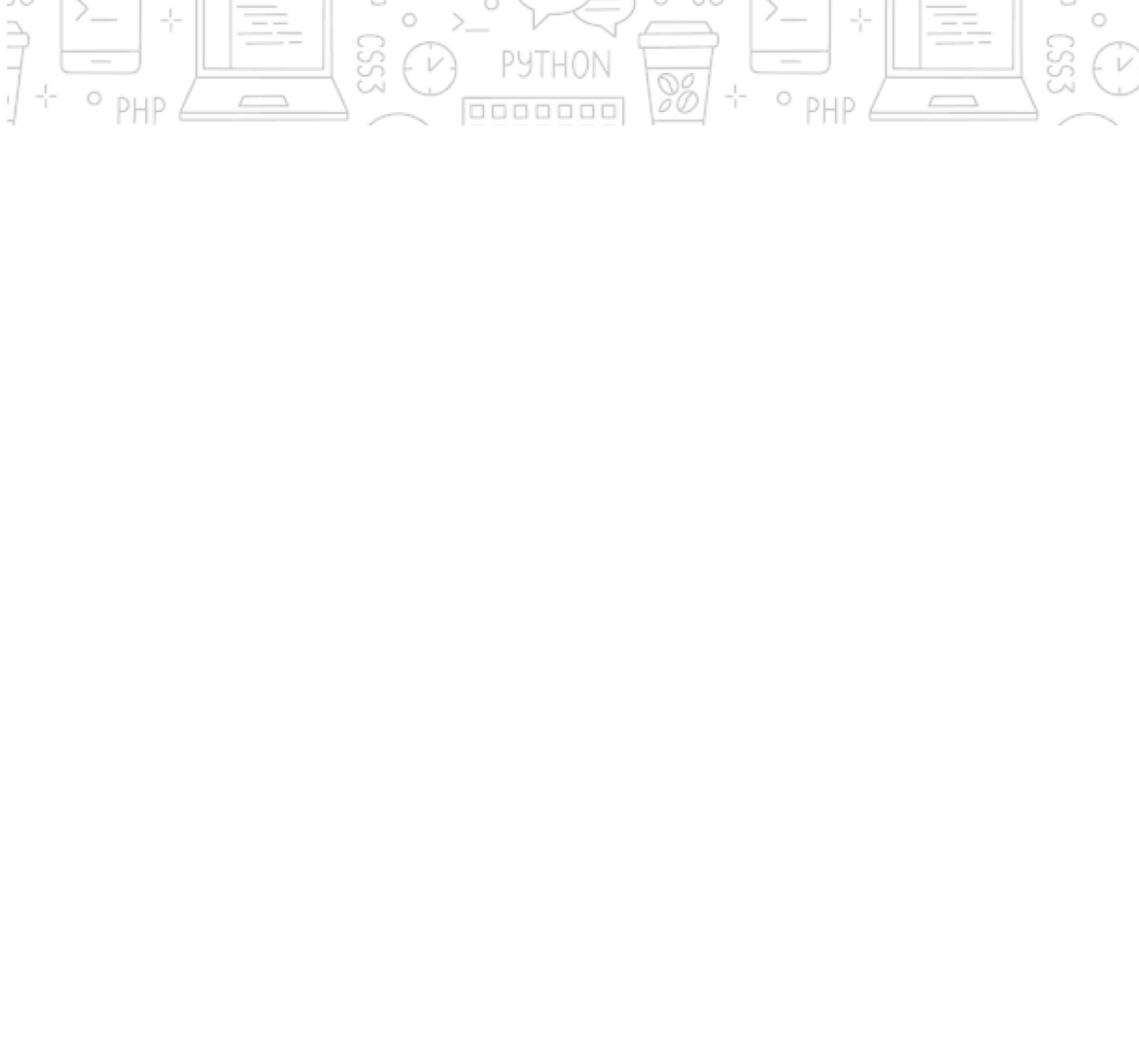
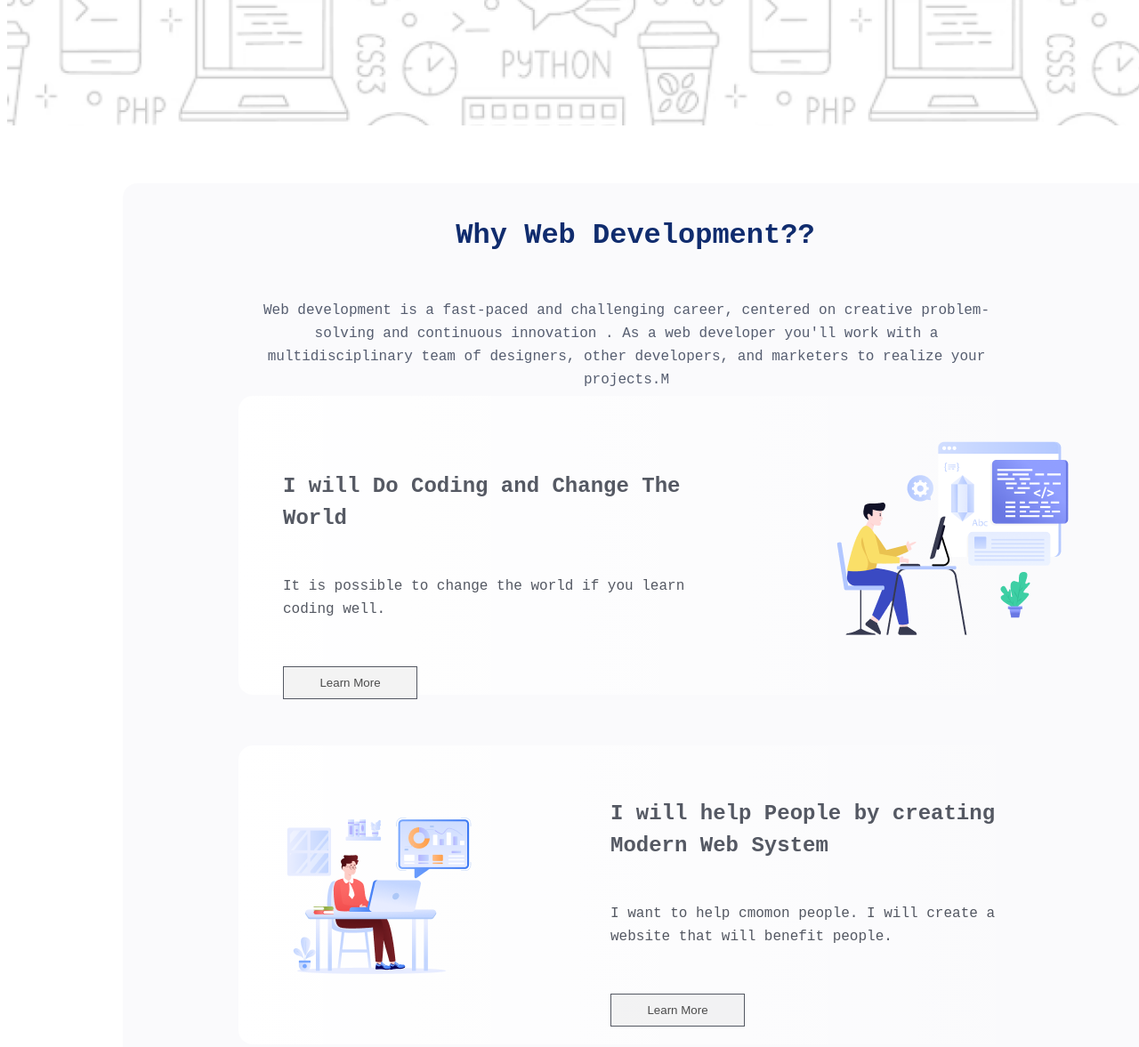
Before and after one commit to Mdjuelmia37/My-new-assignment, a plain HTML site: page index.html in a window 1280 px wide. Shown: the part 517-1694 px from the top of the page at 89% size. Before the commit the page ends 800 px from the top, so only its background shows below. Drawn offline with Linux system fonts and the light colour scheme.

Commit message:
added second page design

```diff
--- a/index.html
+++ b/index.html
@@ -1,15 +1,17 @@
 <!DOCTYPE html>
 <html lang="en">
+
 <head>
     <meta charset="UTF-8">
     <meta name="viewport" content="width=device-width, initial-scale=1.0">
     <title>Assignment-1</title>
     <link rel="stylesheet" href="style/style.css">
 </head>
+
 <body>
     <section id="honda">
         <dib class="honda-content">
-        <img class="image-style"src="assets/Group.png" alt="">
+            <img class="image-style" src="assets/Group.png" alt="">
             <p class="title">"In the near future, I hope to become a Developer."</p>
             <h1>Lorem ipsum dolor sit amet.</h1>
             <p></p>
@@ -19,5 +21,45 @@
 
         </dib>
     </section>
+    <main>
+        <section class="page">
+            <div class="page-content">
+                <h1 class="page-title">Why Web Development??</h1>
+                <p class="page-discription">Web development is a fast-paced and challenging career, centered on
+                    creative problem-solving and continuous innovation . As a web developer you'll work with a
+                    multidisciplinary team of designers, other developers, and marketers to realize your projects.M</p>
+            </div>
+            <div class="team">
+                <div class="team-banner1">
+                    <h2 class="team-title">I will Do Coding and Change The World</h2>
+                    <p class="team-discription">It is possible to change the world if you learn coding well.</p>
+                    <a href=""><button class="btn2">Learn More</button></a>
+                </div>
+                <img class="layer" src="assets/Layer_1.png" alt="">
+            </div>
+
+            <div class="team2">
+                <img class="layer2" src="assets/Group 3.png" alt="">
+                <div class="team-banner2">
+                    <h2 class="team-title">I will help People by creating Modern Web System</h2>
+                    <p class="team-discription">I want to help cmomon people. I will create a website that will benefit
+                        people. </p>
+                    <a href=""><button class="btn2">Learn More</button></a>
+                </div>
+
+            </div>
+
+            <div class="team">
+                <div class="team-banner1">
+                    <h2 class="team-title">I will Do Coding and Change The World</h2>
+                    <p class="team-discription">It is possible to change the world if you learn coding well.</p>
+                    <a href=""><button class="btn2">Learn More</button></a>
+                </div>
+                <img class="layer1" src="assets/Group 4.png" alt="">
+            </div>
+
+        </section>
+    </main>
 </body>
+
 </html>
--- a/style/style.css
+++ b/style/style.css
@@ -50,3 +50,129 @@ line-height: 26px;
 letter-spacing: 0%;
 text-align: center;
 }
+.page {
+    border-radius: 16px;
+    background-color: rgba(13, 37, 92, 0.02);
+    ;
+    width: 1200px;
+    height: 1295px;
+
+    margin-left: 130px;
+    margin-right: 140px;
+    margin-top: 65px;
+}
+
+.page-title {
+    color: rgb(16, 44, 110);
+    font-family: "Azeret Mono", monospace;
+    font-size: 32px;
+    width: 852px;
+    height: 39px;
+    padding-top: 40px;
+    padding-left: 150px;
+    font-weight: 700;
+    line-height: 37px;
+    letter-spacing: 0%;
+    text-align: center;
+
+}
+
+.page-discription {
+    color: rgb(17, 28, 53);
+    font-family: "Azeret Mono", monospace;
+    font-size: 16px;
+    font-weight: 300;
+    line-height: 26px;
+    letter-spacing: 0%;
+    text-align: center;
+    opacity: 0.7;
+    width: 852px;
+    height: 52px;
+    padding-top: 24px;
+    padding-left: 140px;
+
+
+}
+.team {
+    display: flex;
+    margin-top: 57px;
+    justify-content: center;
+    border-radius: 16px;
+    background: linear-gradient(90.00deg, rgb(255, 255, 255), rgba(255, 255, 255, 0) 100%);
+    margin-left: 130px;
+    width: 946px;
+    height: 336px;
+    align-items: center;
+    justify-content: space-between;
+
+}
+
+.team-banner1 {
+    width: 477px;
+    height: 219px;
+    padding-right: 140px;
+    padding-left: 50px;
+
+    padding-bottom: 100px;
+
+
+
+}
+
+.team-title {
+    color: rgba(13, 19, 33, 0.7);
+    font-family: "Azeret Mono", monospace;
+    font-size: 24px;
+    font-weight: 700;
+    line-height: 36px;
+    letter-spacing: 0%;
+    padding-top: 20px;
+    width: 490px;
+
+}
+
+.team-discription {
+    color: rgb(13, 19, 33);
+    font-family: "Azeret Mono", monospace;
+    font-size: 16px;
+    font-weight: 400;
+    line-height: 26px;
+    letter-spacing: 0%;
+    padding-top: 25px;
+    opacity: 0.7;
+    width: 468px;
+}
+
+.btn2 {
+    box-sizing: border-box;
+    border: 1px solid rgb(13, 19, 33);
+    opacity: 0.7;
+    width: 151px;
+    height: 37px;
+    margin-top: 35px;
+    cursor: pointer;
+}
+.team-banner1,
+.layer1 {
+    /* padding-right: 40px; */
+    margin-right: 100px;
+    width: 259px;
+    height: 217px;
+    padding-bottom: 30px;
+
+}
+.team2 {
+    display: flex;
+    margin-top: 57px;
+    justify-content: center;
+    border-radius: 16px;
+    background: linear-gradient(90.00deg, rgb(255, 255, 255), rgba(255, 255, 255, 0) 100%);
+    margin-left: 130px;
+    width: 946px;
+    height: 336px;
+    align-items: center;
+}
+
+.layer2 {
+    margin-right: 140px;
+}
```
Lines whose indentation alone changed are shown as unchanged.
